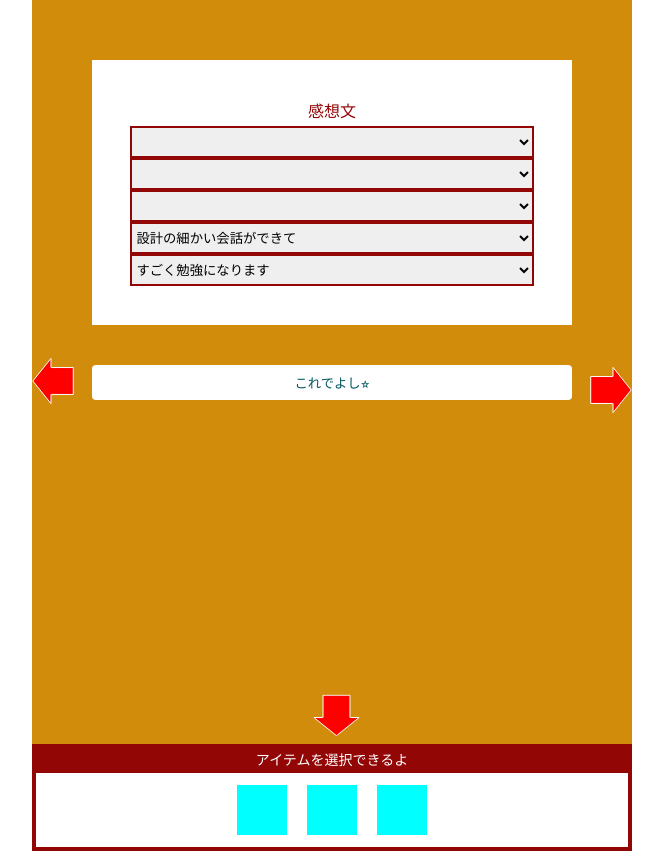
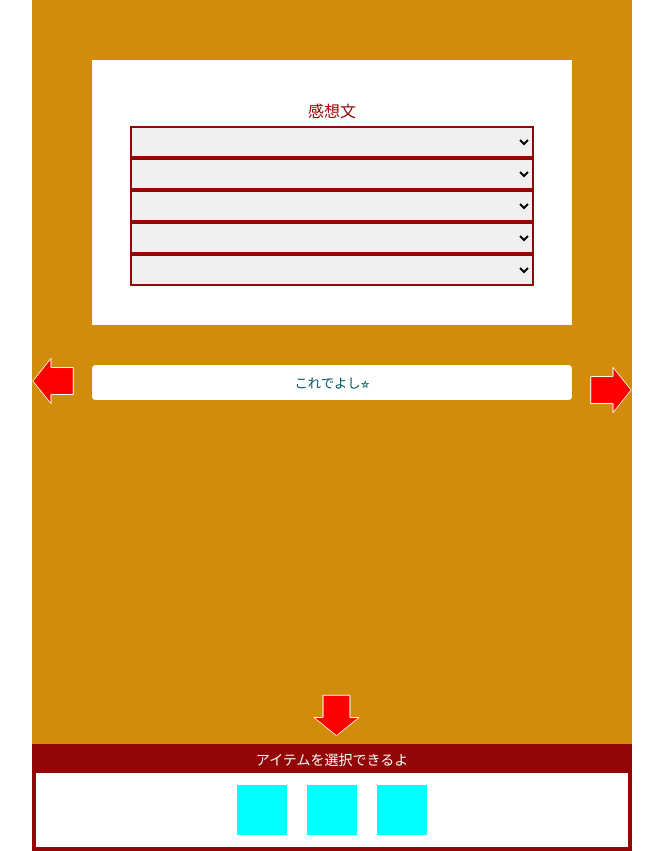
Before and after one commit to marimonon/advent2024_christmas, a React (Vite) app: page / in a window 1280 px wide. Shown: the whole page, without its empty margins (308-971 px from the left). Built offline with nearby package versions, Linux system fonts and the light colour scheme.

Commit message:
空optionの追加

```diff
--- a/src/components/Rooms/ExHomeWork.tsx
+++ b/src/components/Rooms/ExHomeWork.tsx
@@ -29,12 +29,14 @@ const ExHomeWork: React.FC = () => {
           <option>具体的に実践しやすい内容で</option>
         </select>
         <select css={paperLineCss}>
+          <option></option>
           <option>設計の細かい会話ができて</option>
           <option>みんなでワイワイ話し合えて</option>
           <option>すぐに実務に生かすことが出来</option>
           <option>考えてなかったことを知れるので</option>
         </select>
         <select css={paperLineCss}>
+          <option></option>
           <option>すごく勉強になります</option>
           <option>大変おすすめな本です。</option>
           <option>とてもためになります。</option>
```
